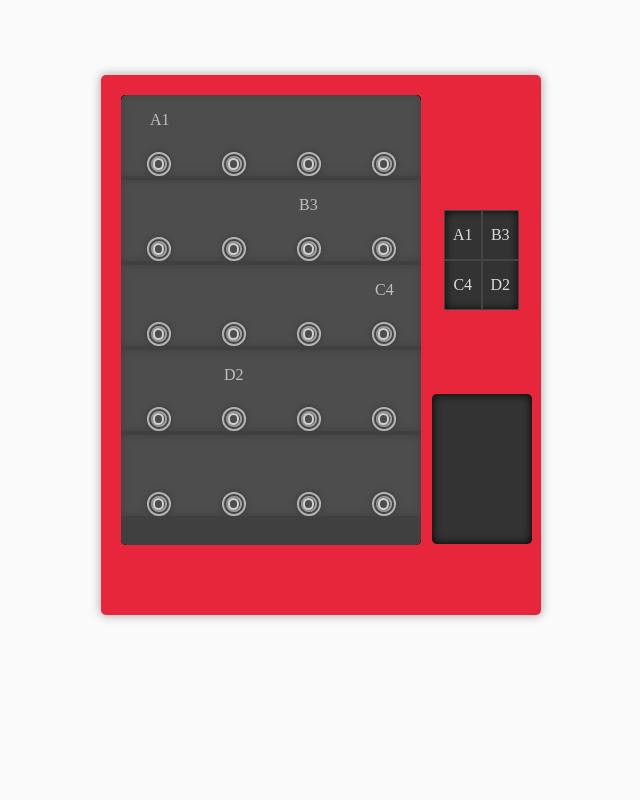
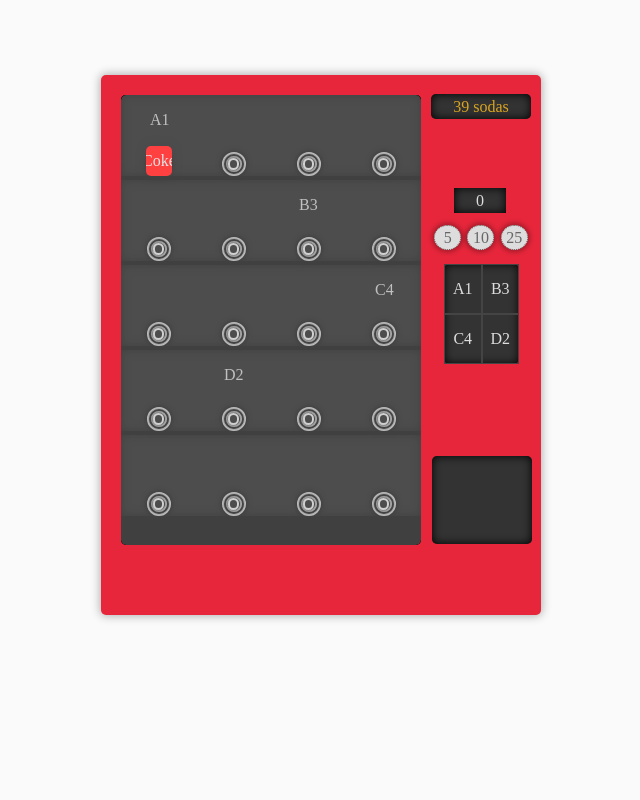
Before and after one commit to brodeynewman/OOP-Vending-Machine, a plain HTML site: page index.html in a window 1280 px wide. Shown: the top 800 px of the page, without its empty margins (319-959 px from the left). Drawn offline with Linux system fonts and the light colour scheme.

Commit message:
Added new styling, set up the skeleton of the coin insert

```diff
--- a/app.js
+++ b/app.js
@@ -9,6 +9,11 @@ let coke = new Item('Coke', '5', '.50', currentDate, 'B3');
 let sprite = new Item('Sprite', '11', '.50', currentDate, 'C4');
 let fanta = new Item('Fanta', '13', '.50', currentDate, 'D2');
 
+document.getElementById('five').addEventListener('click', function() {
+  let amount = this.firstElementChild.innerHTML;
+
+  machine.addChange(amount);
+});
 
 machine.loadSodas(pepsi, coke, sprite, fanta);
 
--- a/index.html
+++ b/index.html
@@ -9,8 +9,30 @@
     <div class="page-wrap">
       <div class="vend-container">
         <div class="vend-outer">
+          <div class="pay-box" id="pay">
+
+          </div>
+          <div id="sodaCount" class="soda-count">
+
+          </div>
+          <div class="coin-box">
+            <div class="coin-outter" id="five">
+              <p class="coin">5</p>
+            </div>
+            <div class="coin-outter" id="ten">
+              <p class="coin">10</p>
+            </div>
+            <div class="coin-outter" id="twentyFive">
+              <p class="coin">25</p>
+            </div>
+          </div>
           <div class="vend-back">
             <div class="product-row">
+              <div class="soda-box coke-box" id="cokeBox">
+                <div class="soda coke">
+                  <p class="soda-text">Coke</p>
+                </div>
+              </div>
               <div class="tag tag-one">
                 <p>A1</p>
               </div>
@@ -193,9 +215,9 @@
           </div>
         </div>
       </div>
-      <div class="bottom-box">
-        Crafted with <span class="heart" >&hearts;</span> by <a target="_blank" href="https://github.com/brodeynewman"> Brodey Newman </a>
-      </div>
+    </div>
+    <div class="bottom-box">
+      Crafted with <span class="heart" >&hearts;</span> by <a target="_blank" href="https://github.com/brodeynewman"> Brodey Newman </a>
     </div>
 
     <script src="machine.js"></script>
--- a/machine.js
+++ b/machine.js
@@ -14,11 +14,11 @@
   // machine will be able to tell what products are expired and when
 
 function Machine() {
-
+  this.money = 0;
 }
 
 Machine.prototype = {
-  loadSodas: function(...args) {
+  loadSodas(...args) {
     let argArr = [];
 
     for (let i = 0; i < args.length; i++) {
@@ -26,10 +26,10 @@ Machine.prototype = {
     }
   },
 
-  countAllSodas: function() {
+  countAllSodas() {
     let total = 0;
 
-    for (let i = 0; i < Object.keys(this).length; i++) {
+    for (let i = 1; i < Object.keys(this).length; i++) {
       let name = Object.keys(this)[i];
 
       total += Number(this[name][0].amount);
@@ -40,10 +40,19 @@ Machine.prototype = {
 
   update() {
     let total = this.countAllSodas();
-    alert(`There are ${total} sodas left in this machine`);
+    let text = `${total} sodas`;
+
+    document.getElementById('sodaCount').innerHTML = text;
   },
 
   turnOn() {
+    document.getElementById('pay').innerHTML = this.money;
+
     this.update();
+  },
+
+  addChange(amount) {
+    this.money+= Number(amount);
+    document.getElementById('pay').innerHTML = this.money;
   }
 }
--- a/style/main.css
+++ b/style/main.css
@@ -21,11 +21,109 @@ body {
   border-radius: 5px;
 }
 
+.pay-box {
+  position: absolute;
+  top: 113px;
+  right: 35px;
+  background-color: #333;
+  width: 52px;
+  height: 25px;
+  -moz-box-shadow:    inset 0 0 10px #000000;
+   -webkit-box-shadow: inset 0 0 10px #000000;
+   box-shadow:         inset 0 0 10px #000000;
+   display: flex;
+   justify-content: center;
+   align-items: center;
+   color: #ddd;
+}
+
+.coin-box {
+  position: absolute;
+  right: 10px;
+  top: 150px;
+  width: 100px;
+  height: 25px;
+  display: flex;
+  justify-content: space-around;
+}
+
+.coin-outter {
+  background-color: #ddd;
+  width: 25px;
+  display: flex;
+  justify-content: center;
+  align-items: center;
+  color: #666666;
+  border-radius: 100%;
+  border: 1px dotted #696969;
+  box-shadow: 0 0 5px 2px rgba(0, 0, 0, 0.3);
+  cursor: pointer;
+}
+
+.help-box {
+  position: absolute;
+  top: 0;
+  right: 0;
+  background-color: #333;
+  padding: 10px 20px;
+  border-radius: 5px;
+  color: white;
+}
+
+.coin-outter:active {
+  box-shadow: none;
+}
+
+.soda-count {
+  position: absolute;
+  right: 10px;
+  top: 19px;
+  background-color: #333;
+  -moz-box-shadow:    inset 0 0 10px #000000;
+   -webkit-box-shadow: inset 0 0 10px #000000;
+   box-shadow:         inset 0 0 10px #000000;
+   width: 100px;
+   height: 25px;
+   display: flex;
+   justify-content: center;
+   align-items: center;
+   color: goldenrod;
+   border-radius: 5px;
+}
+
+.coke-box {
+  position: absolute;
+  top: 0;
+  left: 16px;
+  width: 45px;
+  height: 100%;
+}
+
+.soda {
+  position: absolute;
+  z-index: 99;
+  height: 30px;
+  width: 26px;
+  border-radius: 5px;
+  overflow: hidden;
+  box-shadow: 0 0 10px 1px rgba(0, 0, 0, 0.3);
+}
+
+.coke {
+  background-color: red;
+  display: flex;
+  justify-content: center;
+  align-items: center;
+  color: #ddd;
+  bottom: 0;
+  left: 9px;
+}
+
 .touch-pad {
   background-color: #333;
   position: absolute;
   right: 5%;
-  top: 25%;
+  top: 35%;
   width: 75px;
   height: 100px;
   display: flex;
@@ -145,27 +243,25 @@ body {
   background-color: #333;
   position: absolute;
   right: 2%;
-  top: 59%;
+  top: 70.5%;
   width: 100px;
-  height: 150px;
+  height: 88px;
   display: flex;
   flex-wrap: wrap;
-  -moz-box-shadow:    inset 0 0 10px #000000;
-   -webkit-box-shadow: inset 0 0 10px #000000;
-   box-shadow:         inset 0 0 10px #000000;
-   border-radius: 5px;
+  -moz-box-shadow: inset 0 0 10px #000000;
+  -webkit-box-shadow: inset 0 0 10px #000000;
+  box-shadow: inset 0 0 10px #000000;
+  border-radius: 5px;
 }
 
 .bottom-box {
-  position: absolute;
-  bottom: 0;
-  left: 0;
-  right: 0;
+  padding-top: 150px;
   background-color: #70D3D0;
   border-top: 1px solid #ddd;
   padding: 25px;
   text-align: center;
   color: #fff;
+  z-index: 9999;
 }
 
 .heart {
```
